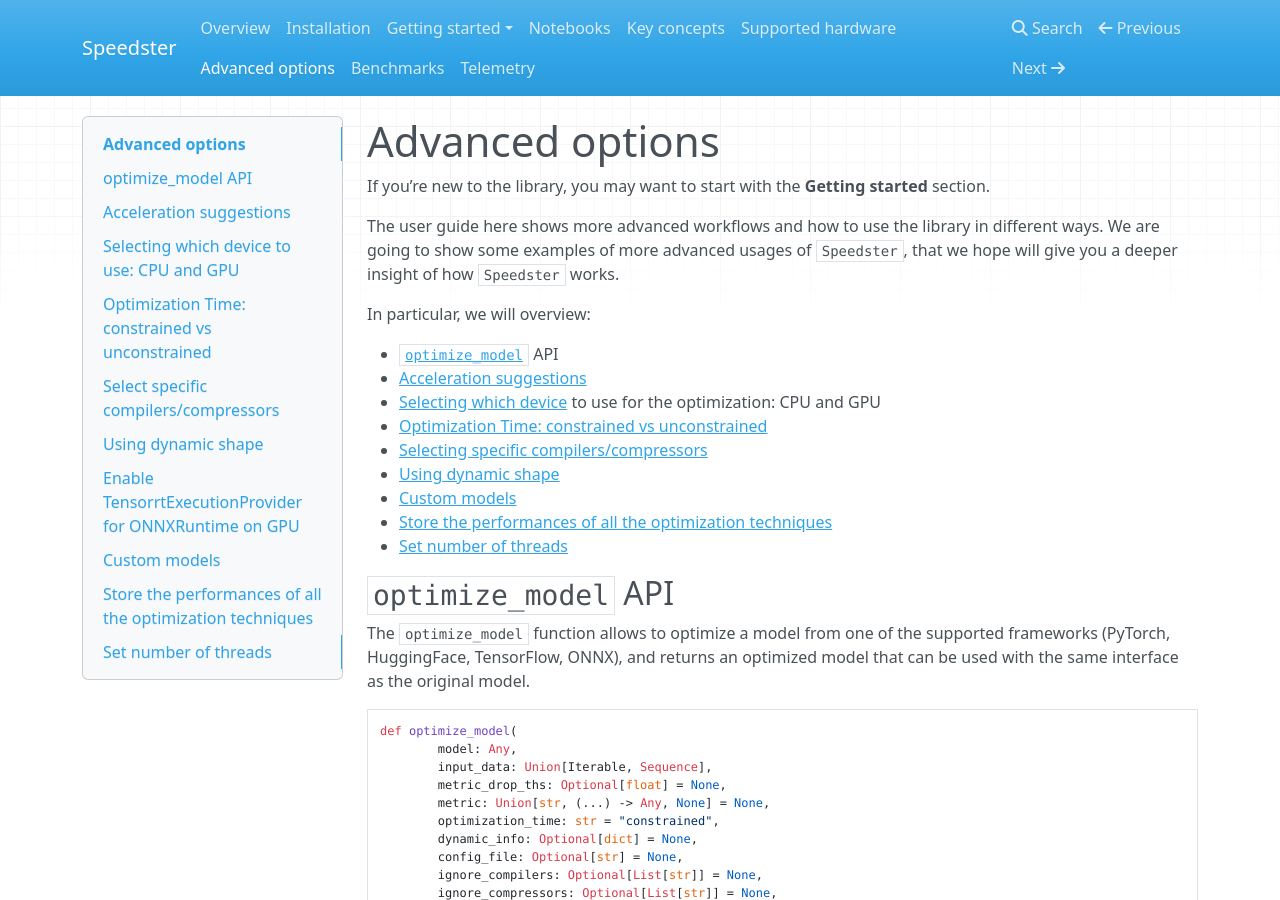
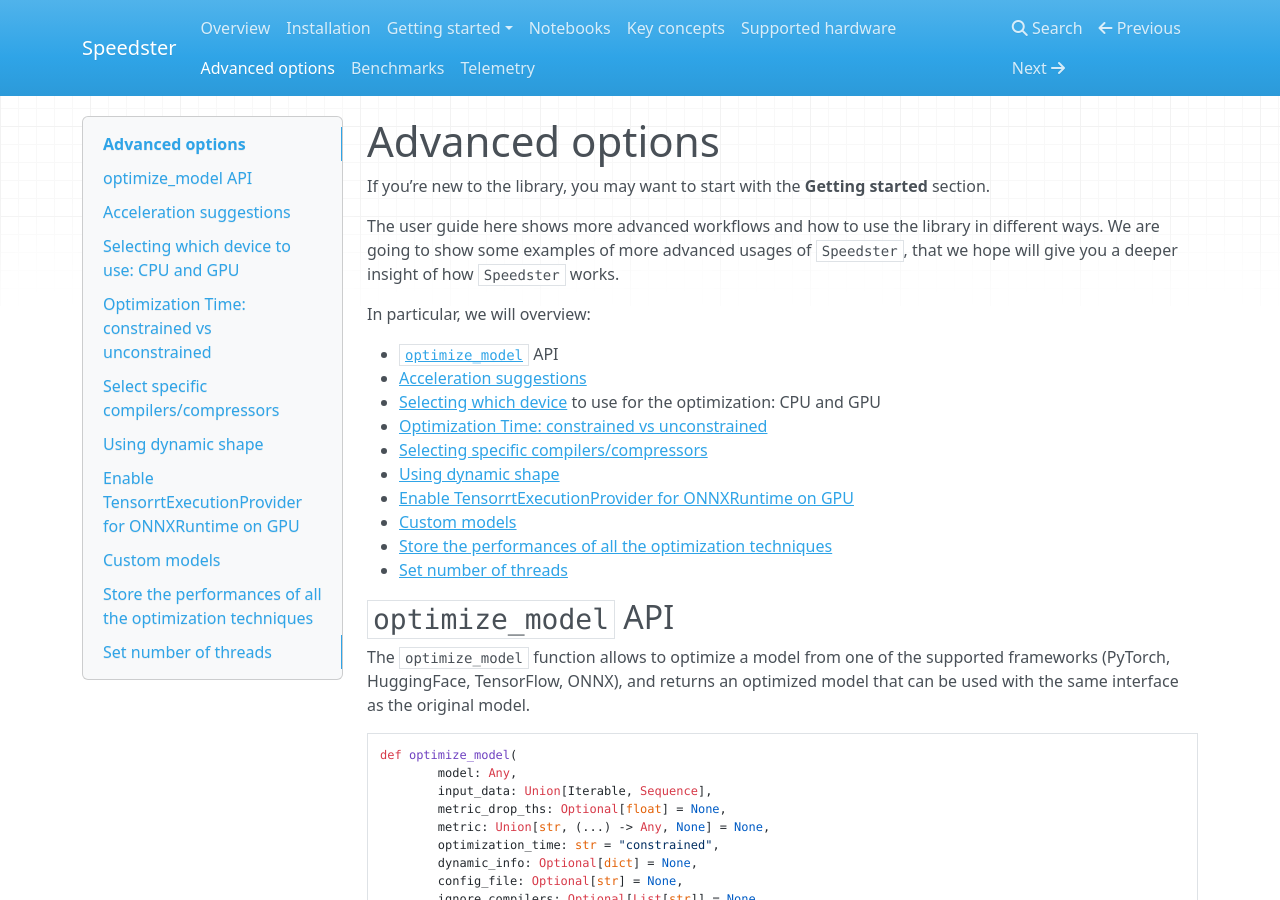
Before and after one commit to nebuly-ai/optimate, an MkDocs documentation site: the page built from apps/accelerate/speedster/docs/en/docs/advanced_options.md, in a window 1280 px wide and 900 px high. Built offline with MkDocs 1.6.1, drawn with Linux system fonts in a browser that asks for light colours; nearby versions of some CDN libraries.

Commit message:
Add missing link in docs

```diff
--- a/apps/accelerate/speedster/docs/en/docs/advanced_options.md
+++ b/apps/accelerate/speedster/docs/en/docs/advanced_options.md
@@ -12,6 +12,7 @@
 - [Optimization Time: constrained vs unconstrained](#optimization-time-constrained-vs-unconstrained)
 - [Selecting specific compilers/compressors](#select-specific-compilerscompressors)
 - [Using dynamic shape](#using-dynamic-shape)
+- [Enable TensorrtExecutionProvider for ONNXRuntime on GPU](#enable-tensorrtexecutionprovider-for-onnxruntime-on-gpu)
 - [Custom models](#custom-models)
 - [Store the performances of all the optimization techniques](#store-the-performances-of-all-the-optimization-techniques)
 - [Set number of threads](#set-number-of-threads)
```
